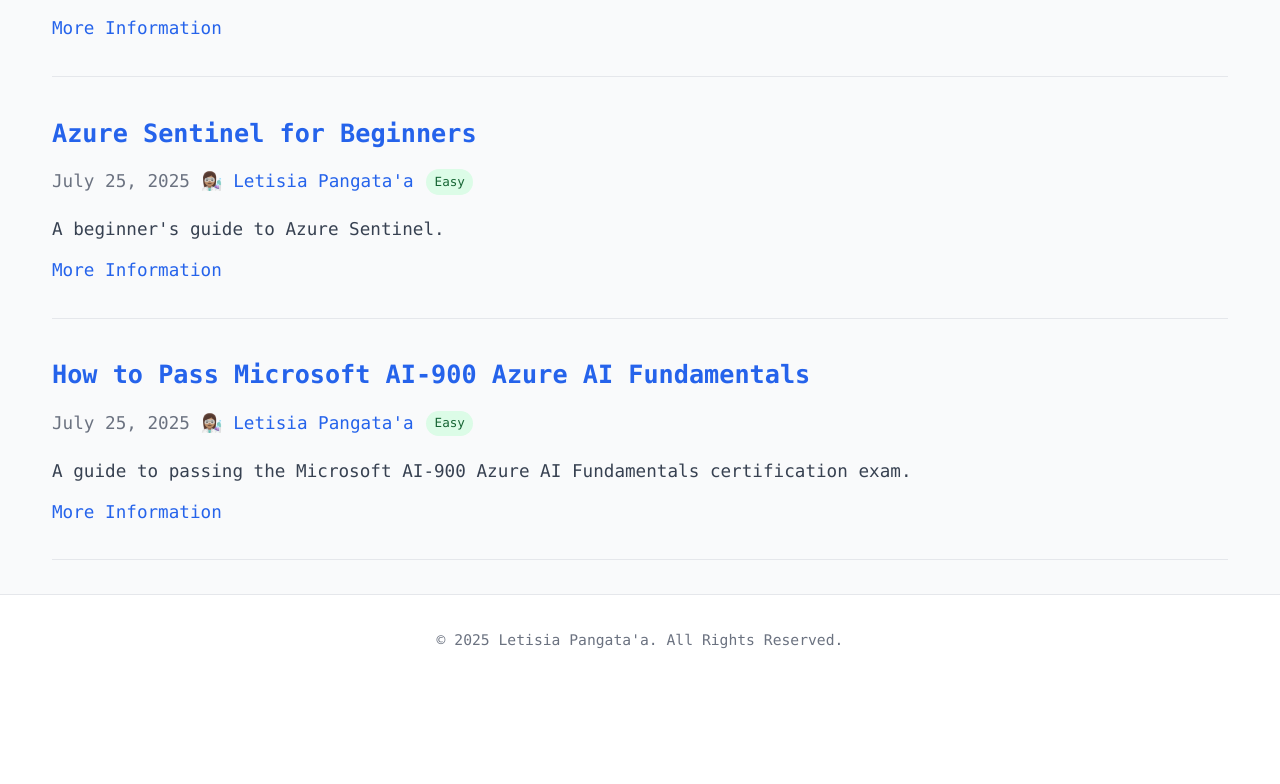
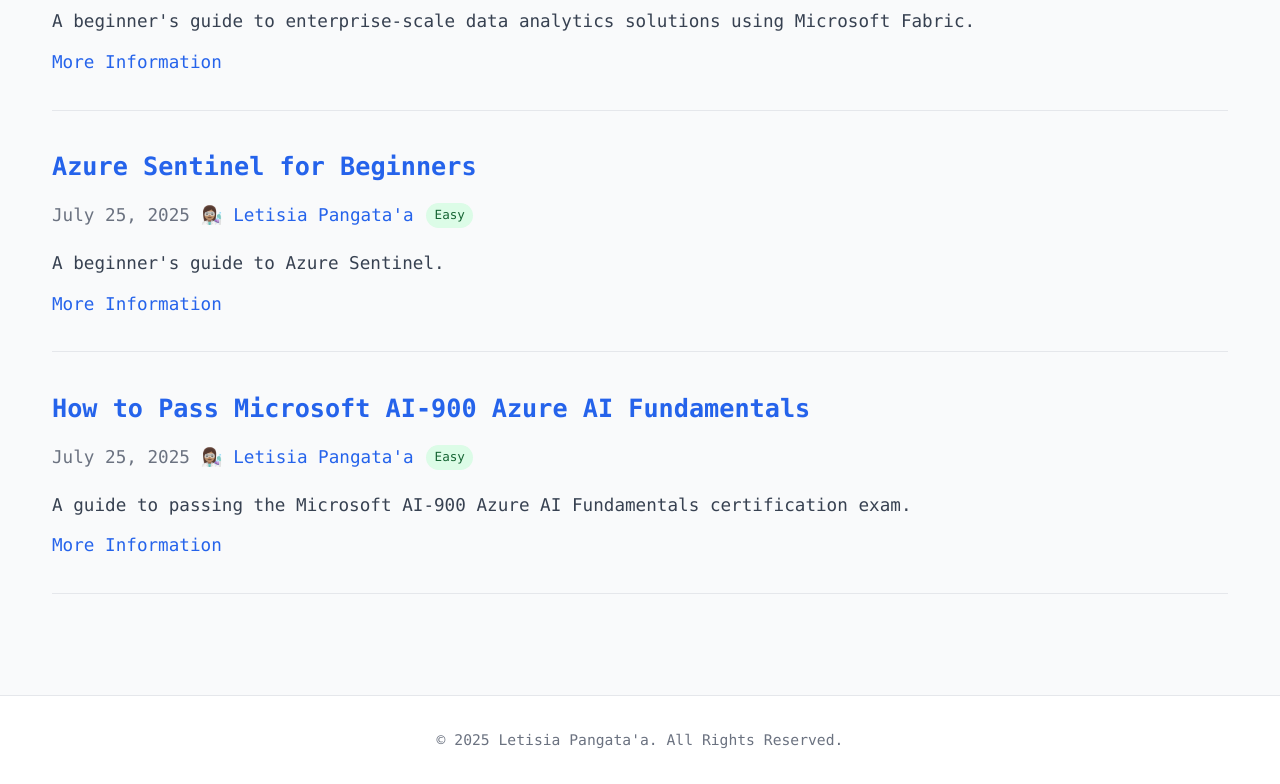
Before and after one commit to letisiapangataa/letisiapangataa.github.io, a Next.js app: page / in a window 1280 px wide. Shown: the part 6375-7159 px from the top of the page. Before the commit the page ends 7058 px from the top, so only its background shows below. Built offline with nearby package versions, Linux system fonts and the light colour scheme.

Commit message:
Add top margin to main content and footer sections
Added 'mt-8' class to main content containers in index and post pages, and to the footer in the layout component. This improves vertical spacing and visual separation between sections.

```diff
--- a/components/Layout.tsx
+++ b/components/Layout.tsx
@@ -41,7 +41,7 @@
 
       <main>{children}</main>
 
-      <footer className="bg-white border-t">
+      <footer className="bg-white border-t mt-8">
         <div className="max-w-6xl mx-auto px-4 py-8">
           <div className="text-sm text-center text-gray-500">
             <p>&copy; 2025 Letisia Pangata&apos;a. All Rights Reserved.</p>
--- a/pages/index.tsx
+++ b/pages/index.tsx
@@ -77,9 +77,9 @@
         />
       </Head>
 
-      <div className="max-w-6xl mx-auto px-4 py-8">
+      <div className="max-w-6xl mx-auto px-4 py-8 mt-8">
 
-        <div className="space-y-8">
+        <div className="space-y-8 mb-8">
           {posts.map((post) => (
             <article key={post.slug} className="border-b border-gray-200 pb-8">
               {/* Large Featured Image Above Content */}
--- a/pages/posts/[slug].tsx
+++ b/pages/posts/[slug].tsx
@@ -87,7 +87,7 @@
 
       </Head>
 
-      <div className="max-w-6xl mx-auto px-4 py-8">
+      <div className="max-w-6xl mx-auto px-4 py-8 mt-8">
         <article>
                 <h1 className="text-5xl font-bold text-blue-600 mb-4">
                 <Link href="/">
```
